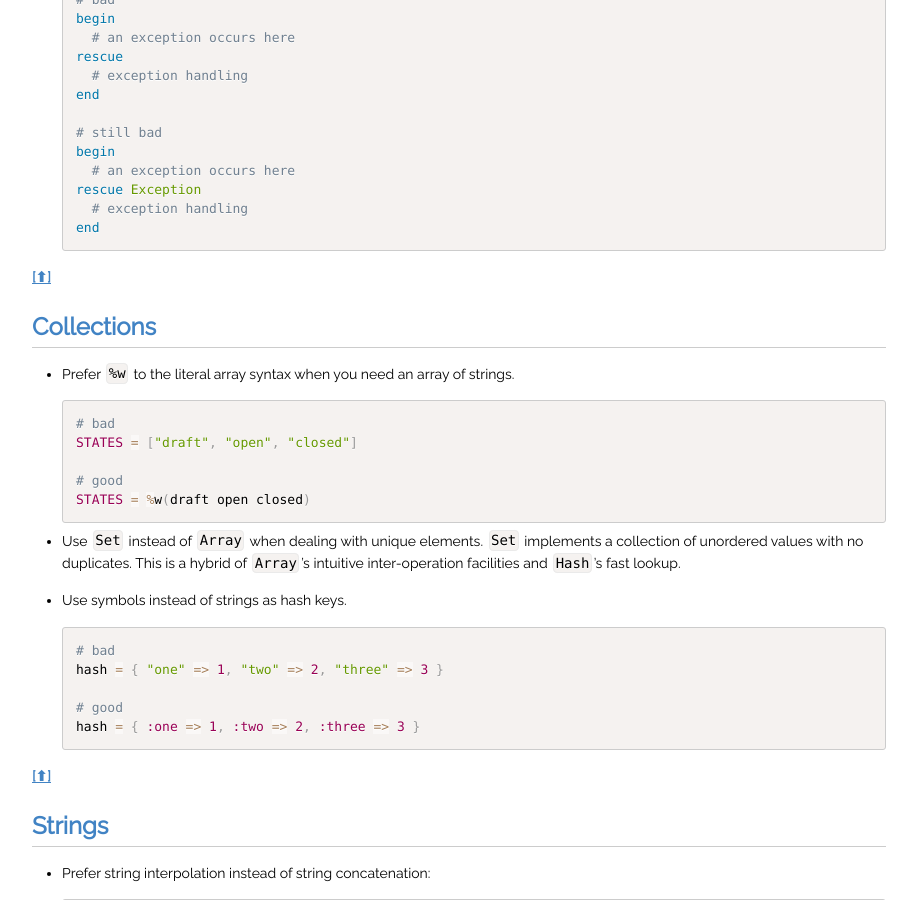
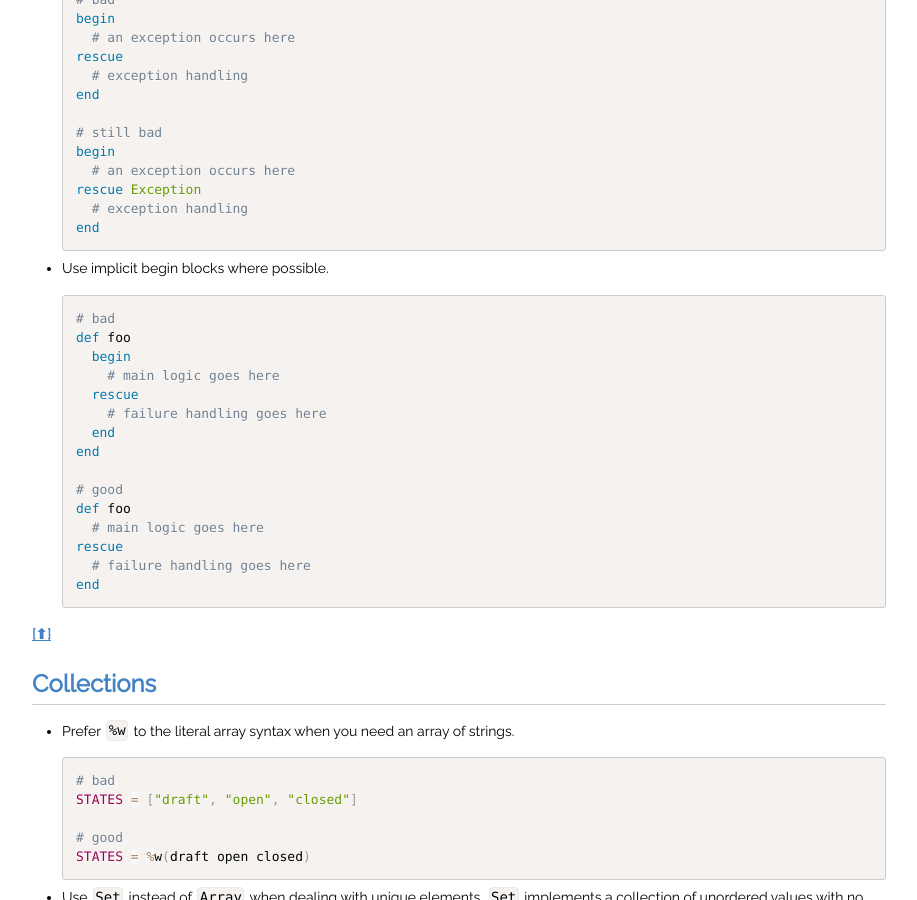
Before and after one commit to kissmetrics/styleguide, a Jekyll site: the page built from _posts/2013-07-02-ruby.md, in a window 1280 px wide and 900 px high, scrolled down 9174 px. Shown: the whole window, without its empty margins (181-1098 px from the left). Built offline with Jekyll 4.4.1, drawn with Linux system fonts in a browser that asks for light colours; nearby versions of some CDN libraries; Markdown is read by kramdown in place of the engine named in the settings.

Commit message:
Implicit rescue blocks

````diff
--- a/_posts/2013-07-02-ruby.md
+++ b/_posts/2013-07-02-ruby.md
@@ -493,6 +493,26 @@ As you can see all the classes in a class hierarchy actually share one class var
   end
   ```
 
+* Use implicit begin blocks where possible.
+
+  ```ruby
+  # bad
+  def foo
+    begin
+      # main logic goes here
+    rescue
+      # failure handling goes here
+    end
+  end
+
+  # good
+  def foo
+    # main logic goes here
+  rescue
+    # failure handling goes here
+  end
+  ```
+
 **[[⬆]](#TOC)**
 
 ## <a id="collections">Collections</a>
````
